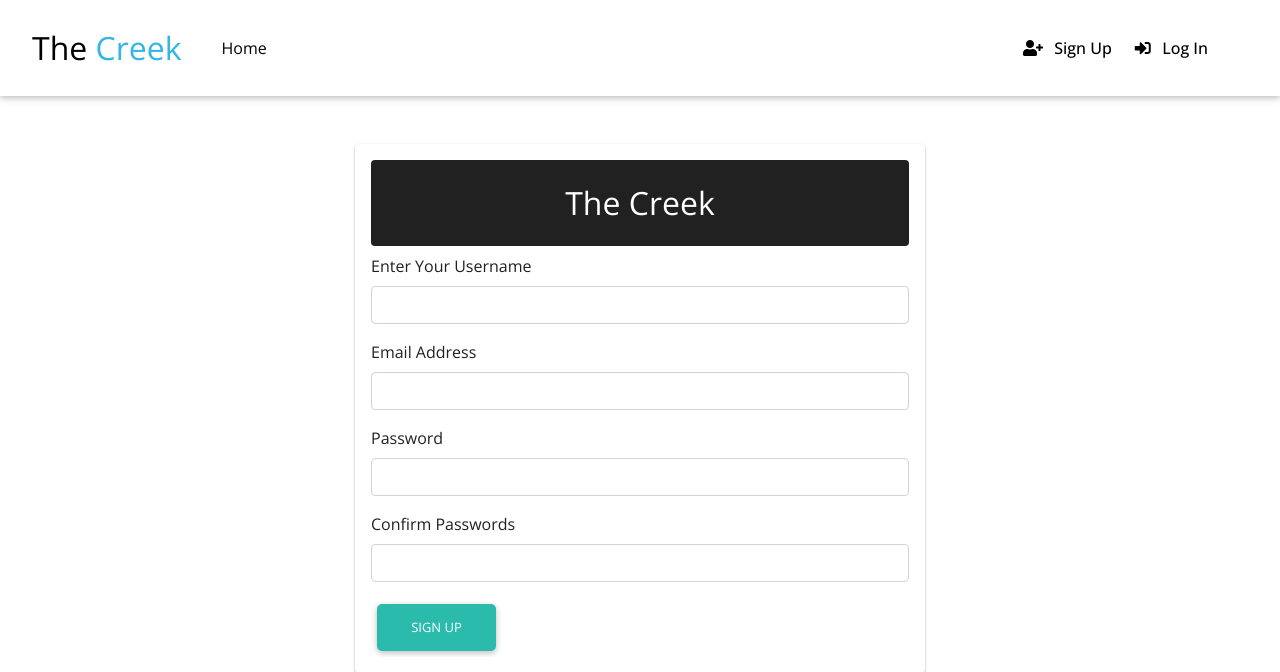
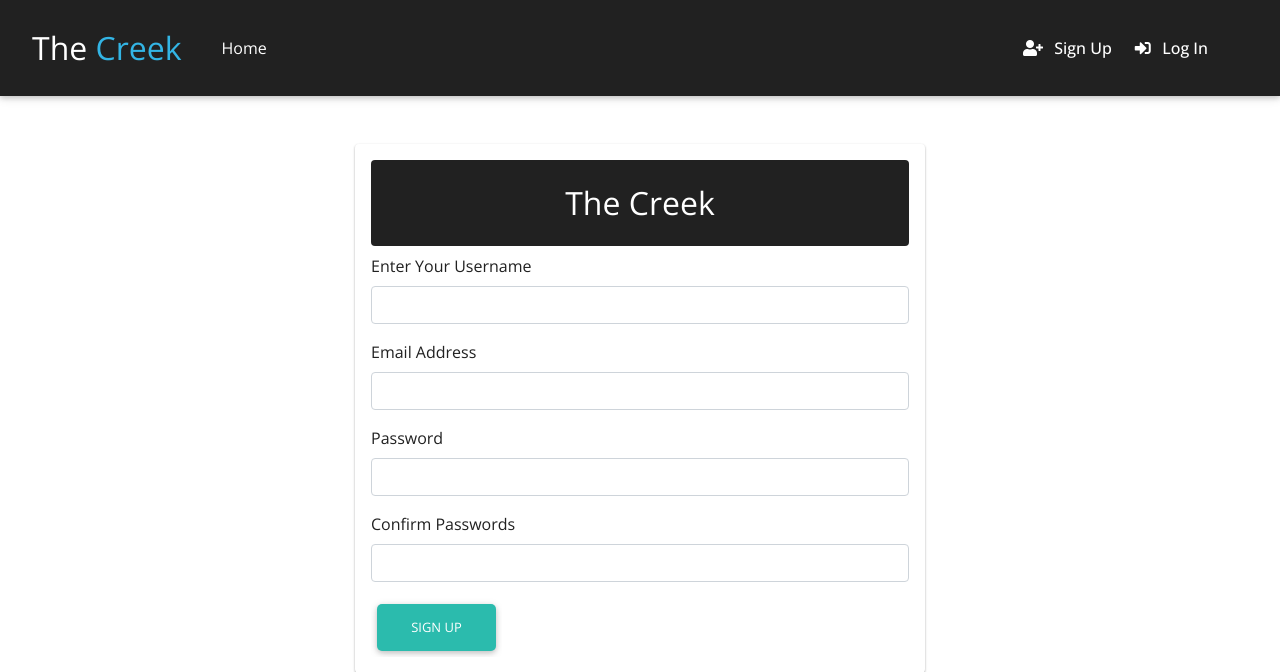
Before and after one commit to kelvin-daniel/blog, a Flask app: page /signup in a window 1280 px wide. Shown: the top 672 px of the page. Run offline with Flask 2, Linux system fonts and the light colour scheme; some libraries are stand-ins or nearby versions; some web fonts are replaced.

Commit message:
make site eye friendly for readers

```diff
--- a/app/templates/navbar.html
+++ b/app/templates/navbar.html
@@ -1,4 +1,4 @@
-<nav class="mb-1 navbar navbar-expand-lg navbar-white navbar bg-white">
+<nav class="mb-1 navbar navbar-expand-lg navbar-dark navbar bg-dark">
     <a class="navbar-brand p-3 font-weight-bolder" href="{{url_for('main.index')}}">The <span class="text-info">Creek</span> </a>
     <button class="navbar-toggler" type="button" data-toggle="collapse" data-target="#navbarSupportedContent-4"aria-controls="navbarSupportedContent-4" aria-expanded="false" aria-label="Toggle navigation">
         <span class="navbar-toggler-icon bg-dark card-1"></span>
@@ -17,9 +17,9 @@
             <a class="nav-link dropdown-toggle" style= 'margin-right:30px' data-toggle="dropdown"
               aria-haspopup="true" aria-expanded="false">
               <i class="fas fa-user"></i>&nbsp;<strong>{{current_user.username}}</strong> </a>
-            <div class="dropdown-menu dropdown-menu-right dropdown-info" aria-labelledby="navbarDropdownMenuLink-4">
-              <a class="dropdown-item" href="{{url_for('main.profile',name=current_user.username)}}"><i class="far fa-user"></i>&nbsp; My account</a>
-              <a class="dropdown-item" href="{{url_for('auth.logout')}}"><i class="fas fa-sign-out-alt"></i>&nbsp; Log out</a>
+            <div class="dropdown-menu dropdown-menu-right dropdown-info bg-dark" aria-labelledby="navbarDropdownMenuLink-4">
+              <a class="dropdown-item text-white" href="{{url_for('main.profile',name=current_user.username)}}"><i class="far fa-user"></i>&nbsp; My account</a>
+              <a class="dropdown-item text-white" href="{{url_for('auth.logout')}}"><i class="fas fa-sign-out-alt"></i>&nbsp; Log out</a>
             </div>
 
             </li>
```
